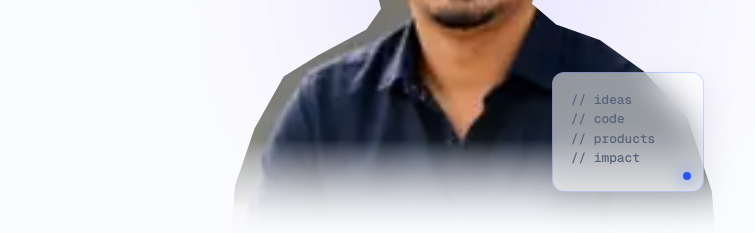
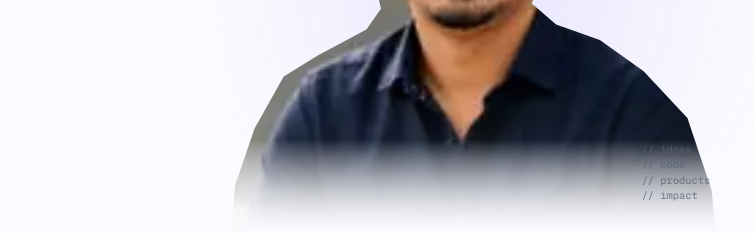
Before and after one commit to zilurrane/zilu.dev, an Astro site: page / in a window 1280 px wide. Shown: the part 357-590 px from the top of the page, 525-1280 px from the left. Built offline with nearby package versions, Linux system fonts and the light colour scheme; Astro itself is replaced by a stand-in of ours.

Commit message:
design: remove intrusive floating panel over the portrait

```diff
--- a/src/styles/editorial-home.css
+++ b/src/styles/editorial-home.css
@@ -288,6 +288,25 @@
 :root[data-theme=dark] .ed-hero-portrait-frame.ed-hero-portrait-transparent img{filter:none}
 :root[data-theme=light] .ed-hero-portrait-frame.ed-hero-portrait-transparent img{filter:none}
 
+
+/* Keep the portrait dominant: code annotation is editorial copy, not a second floating card. */
+.ed-hero .ed-idea-card{
+  border:0;
+  border-radius:0;
+  background:transparent;
+  box-shadow:none;
+  backdrop-filter:none;
+  padding:0;
+  min-width:0;
+  right:clamp(7px,1vw,16px);
+  bottom:30px;
+  color:var(--ed-muted);
+  opacity:.72;
+  font-size:.65rem;
+}
+.ed-hero .ed-idea-card i{display:none}
+@media(max-width:610px){.ed-hero .ed-idea-card{display:none}}
+
 /* Viewport-safe hero portrait placement with the same edge treatment on every device. */
 .ed-idea-card{right:clamp(0px,1.5vw,24px);top:auto;bottom:42px;z-index:3;border-color:color-mix(in srgb,var(--ed-accent) 20%,transparent);background:color-mix(in srgb,var(--ed-panel) 56%,transparent);box-shadow:0 12px 35px #00000018;backdrop-filter:blur(15px)}
 @media(max-width:1120px){
```
